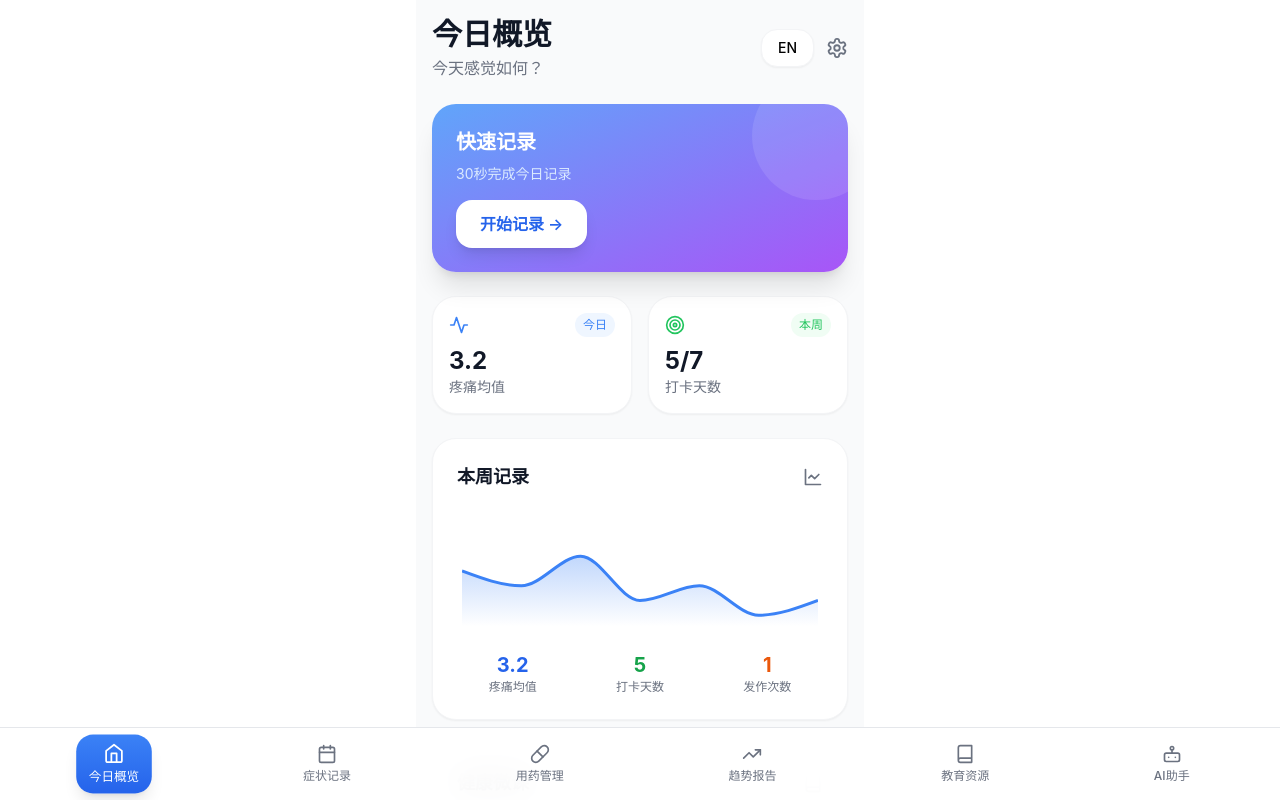
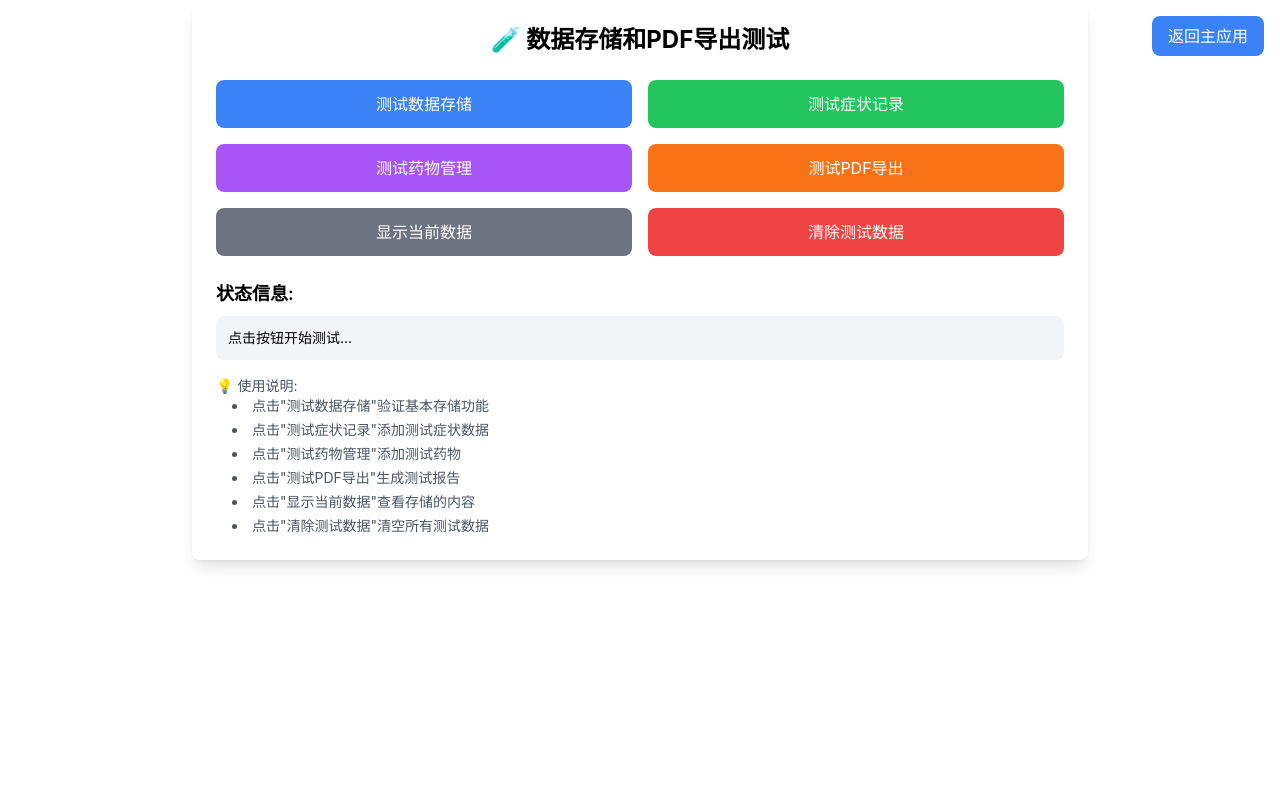
Before and after one commit to azusa-dom/phone_AS_APP, a React (Create React App) app: page / in a window 1280 px wide. Shown: the top 800 px of the page. Built offline with nearby package versions, Linux system fonts and the light colour scheme.

Commit message:
🔧 添加测试组件和故障排除指南，修复数据存储问题

```diff
--- a/src/App.js
+++ b/src/App.js
@@ -1,13 +1,40 @@
-import React from 'react';
+import React, { useState } from 'react';
 import ASRedesign from './components/ASRedesign';
+import TestStorage from './components/TestStorage';
 import ErrorBoundary from './components/ErrorBoundary';
 import './styles/globals.css';
 
 function App() {
+  const [showTest, setShowTest] = useState(true);
+
   return (
     <ErrorBoundary>
       <div className="App">
-        <ASRedesign />
+        {showTest ? (
+          <div>
+            <div className="fixed top-4 right-4 z-50">
+              <button
+                onClick={() => setShowTest(false)}
+                className="bg-blue-500 text-white px-4 py-2 rounded-lg hover:bg-blue-600 transition-colors"
+              >
+                返回主应用
+              </button>
+            </div>
+            <TestStorage />
+          </div>
+        ) : (
+          <div>
+            <div className="fixed top-4 right-4 z-50">
+              <button
+                onClick={() => setShowTest(true)}
+                className="bg-green-500 text-white px-4 py-2 rounded-lg hover:bg-green-600 transition-colors"
+              >
+                测试功能
+              </button>
+            </div>
+            <ASRedesign />
+          </div>
+        )}
       </div>
     </ErrorBoundary>
   );
--- /dev/null
+++ b/src/components/TestStorage.jsx
@@ -0,0 +1,198 @@
+import React, { useState, useEffect } from 'react';
+import { dataStorage, symptomTracker, medicationManager } from '../utils/storage';
+import { pdfExporter } from '../utils/pdfExport';
+
+const TestStorage = () => {
+  const [testData, setTestData] = useState(null);
+  const [message, setMessage] = useState('');
+
+  // 测试数据存储
+  const testDataStorage = () => {
+    try {
+      // 测试保存数据
+      const testData = {
+        test: true,
+        timestamp: new Date().toISOString(),
+        message: '这是测试数据'
+      };
+
+      const success = dataStorage.saveData(testData);
+      if (success) {
+        setMessage('✅ 数据保存成功！');
+
+        // 测试加载数据
+        const loadedData = dataStorage.loadData();
+        setTestData(loadedData);
+        setMessage(prev => prev + ' ✅ 数据加载成功！');
+      } else {
+        setMessage('❌ 数据保存失败！');
+      }
+    } catch (error) {
+      setMessage(`❌ 错误: ${error.message}`);
+    }
+  };
+
+  // 测试症状记录
+  const testSymptomTracking = () => {
+    try {
+      const record = {
+        painLevel: 5,
+        stiffnessTime: 45,
+        fatigue: 4,
+        isFlare: true,
+        selectedTriggers: ['sleep', 'stress'],
+        timestamp: new Date().toISOString()
+      };
+
+      const newRecord = symptomTracker.addSymptomRecord(record);
+      setMessage(`✅ 症状记录添加成功！ID: ${newRecord.id}`);
+
+      // 获取统计
+      const stats = symptomTracker.getSymptomStats();
+      setMessage(prev => prev + ` 统计: ${JSON.stringify(stats)}`);
+    } catch (error) {
+      setMessage(`❌ 症状记录错误: ${error.message}`);
+    }
+  };
+
+  // 测试药物管理
+  const testMedicationManagement = () => {
+    try {
+      const medication = {
+        name: { zh: '测试药物', en: 'Test Medication' },
+        type: 'NSAID',
+        dosage: '100mg',
+        frequency: { zh: '每日2次', en: 'Twice daily' }
+      };
+
+      const newMed = medicationManager.addMedication(medication);
+      setMessage(`✅ 药物添加成功！ID: ${newMed.id}`);
+    } catch (error) {
+      setMessage(`❌ 药物管理错误: ${error.message}`);
+    }
+  };
+
+  // 测试PDF导出
+  const testPDFExport = async () => {
+    try {
+      setMessage('🔄 正在生成PDF...');
+
+      const data = dataStorage.loadData();
+      const symptomData = {
+        stats: symptomTracker.getSymptomStats(),
+        records: data.symptoms?.dailyRecords || []
+      };
+
+      await pdfExporter.exportSymptomReport(symptomData, 'zh');
+      pdfExporter.savePDF('test_report.pdf');
+
+      setMessage('✅ PDF导出成功！');
+    } catch (error) {
+      setMessage(`❌ PDF导出错误: ${error.message}`);
+    }
+  };
+
+  // 清除测试数据
+  const clearTestData = () => {
+    try {
+      dataStorage.clearData();
+      setTestData(null);
+      setMessage('✅ 测试数据已清除！');
+    } catch (error) {
+      setMessage(`❌ 清除数据错误: ${error.message}`);
+    }
+  };
+
+  // 显示当前数据
+  const showCurrentData = () => {
+    try {
+      const data = dataStorage.loadData();
+      setTestData(data);
+      setMessage('📊 当前数据已加载');
+    } catch (error) {
+      setMessage(`❌ 加载数据错误: ${error.message}`);
+    }
+  };
+
+  return (
+    <div className="p-6 max-w-4xl mx-auto bg-white rounded-lg shadow-lg">
+      <h1 className="text-2xl font-bold mb-6 text-center">🧪 数据存储和PDF导出测试</h1>
+
+      <div className="grid grid-cols-2 gap-4 mb-6">
+        <button
+          onClick={testDataStorage}
+          className="bg-blue-500 text-white p-3 rounded-lg hover:bg-blue-600 transition-colors"
+        >
+          测试数据存储
+        </button>
+
+        <button
+          onClick={testSymptomTracking}
+          className="bg-green-500 text-white p-3 rounded-lg hover:bg-green-600 transition-colors"
+        >
+          测试症状记录
+        </button>
+
+        <button
+          onClick={testMedicationManagement}
+          className="bg-purple-500 text-white p-3 rounded-lg hover:bg-purple-600 transition-colors"
+        >
+          测试药物管理
+        </button>
+
+        <button
+          onClick={testPDFExport}
+          className="bg-orange-500 text-white p-3 rounded-lg hover:bg-orange-600 transition-colors"
+        >
+          测试PDF导出
+        </button>
+
+        <button
+          onClick={showCurrentData}
+          className="bg-gray-500 text-white p-3 rounded-lg hover:bg-gray-600 transition-colors"
+        >
+          显示当前数据
+        </button>
+
+        <button
+          onClick={clearTestData}
+          className="bg-red-500 text-white p-3 rounded-lg hover:bg-red-600 transition-colors"
+        >
+          清除测试数据
+        </button>
+      </div>
+
+      <div className="mb-4">
+        <h2 className="text-lg font-semibold mb-2">状态信息:</h2>
+        <div className="p-3 bg-gray-100 rounded-lg">
+          <p className="text-sm">{message || '点击按钮开始测试...'}</p>
+        </div>
+      </div>
+
+      {testData && (
+        <div className="mb-4">
+          <h2 className="text-lg font-semibold mb-2">当前数据:</h2>
+          <div className="p-3 bg-gray-100 rounded-lg">
+            <pre className="text-xs overflow-auto max-h-64">
+              {JSON.stringify(testData, null, 2)}
+            </pre>
+          </div>
+        </div>
+      )}
+
+      <div className="text-sm text-gray-600">
+        <p>💡 使用说明:</p>
+        <ul className="list-disc list-inside ml-4 space-y-1">
+          <li>点击"测试数据存储"验证基本存储功能</li>
+          <li>点击"测试症状记录"添加测试症状数据</li>
+          <li>点击"测试药物管理"添加测试药物</li>
+          <li>点击"测试PDF导出"生成测试报告</li>
+          <li>点击"显示当前数据"查看存储的内容</li>
+          <li>点击"清除测试数据"清空所有测试数据</li>
+        </ul>
+      </div>
+    </div>
+  );
+};
+
+export default TestStorage;
```
Also changed, not shown: 1 other file (tests, documents, lock files or other folders).
